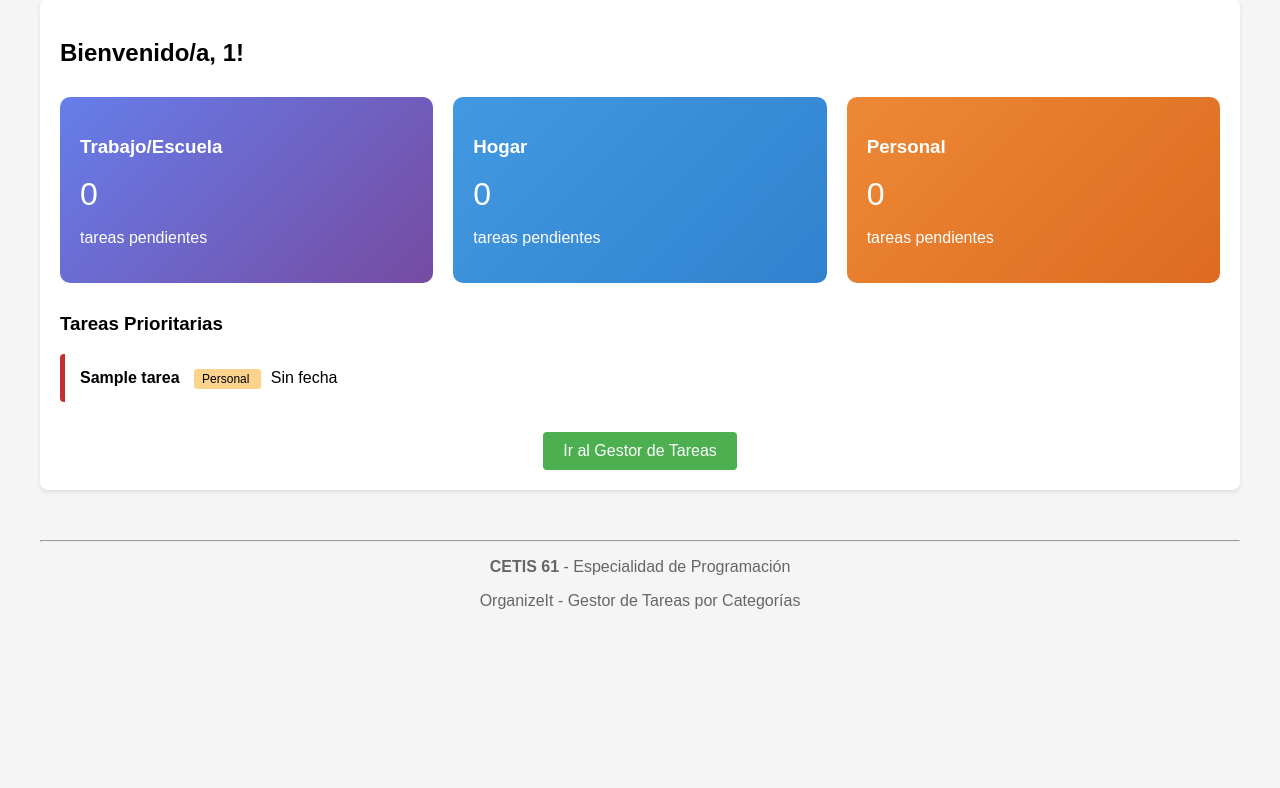
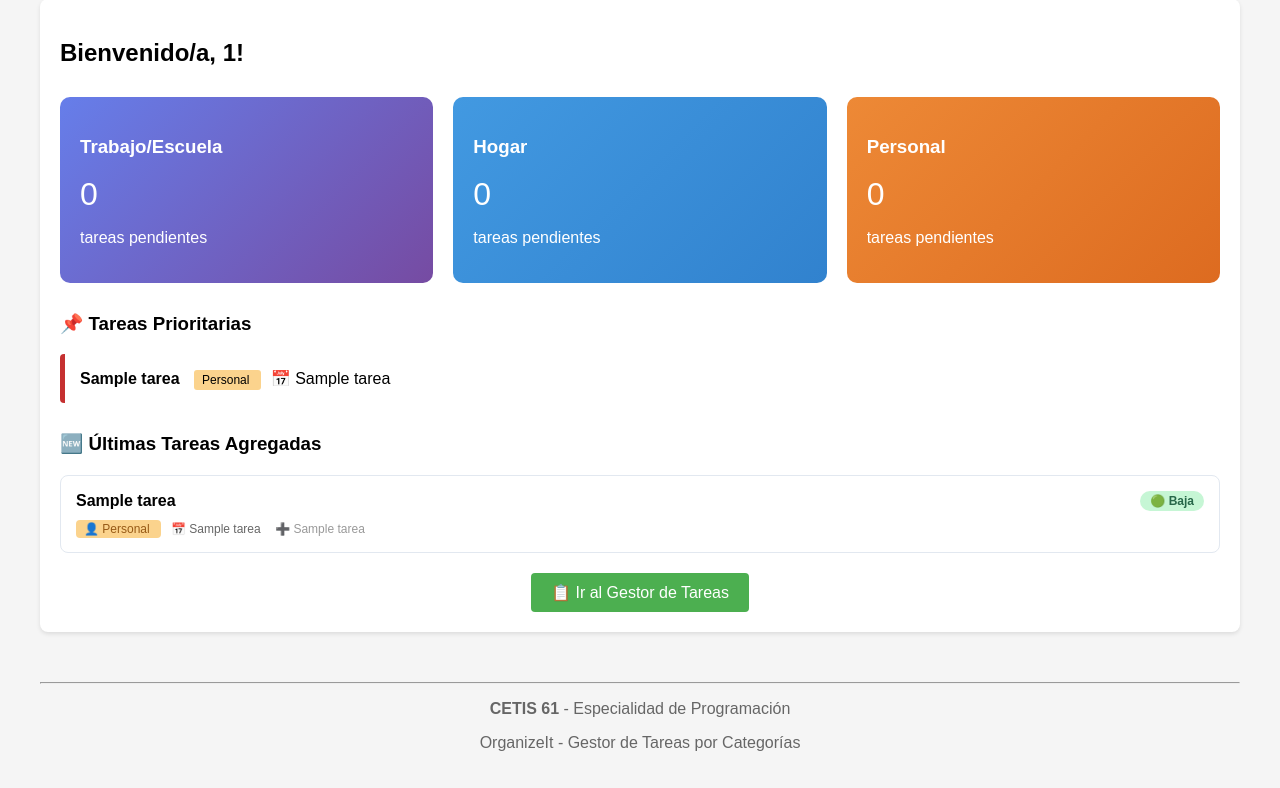
Before and after one commit to OmarOrtVal/Organizeit, a Flask app: template templates/index.html in a window 1280 px wide. Shown: the part 206-994 px from the top of the page. Before the commit the page ends 815 px from the top, so only its background shows below. Run offline with Flask 3, Linux system fonts and the light colour scheme; a user stored in the database is signed in; the template is opened without the code that fills it: most values are stand-ins (such as "Sample title", 1, 10 or a date in 2020); some libraries are stand-ins or nearby versions.

Commit message:
Update index.html

```diff
--- a/templates/index.html
+++ b/templates/index.html
@@ -36,7 +36,7 @@
     </div>
 
     {% if tareas_prioritarias %}
-        <h3>Tareas Prioritarias</h3>
+        <h3>📌 Tareas Prioritarias</h3>
         {% for tarea in tareas_prioritarias %}
             <div style="background-color: white; border-left: 5px solid #c53030; padding: 15px; margin-bottom: 10px; border-radius: 4px;">
                 <strong>{{ tarea[1] }}</strong>
@@ -46,14 +46,64 @@
                     {% elif tarea[2] == 'hogar' %}Hogar
                     {% else %}Personal{% endif %}
                 </span>
-                <span style="margin-left: 10px;">{{ tarea[4] if tarea[4] else 'Sin fecha' }}</span>
+                <span style="margin-left: 10px;">📅 {{ tarea[4] }}</span>
+
+                {% if tarea[7] %}
+                    <div style="margin-top: 10px;">
+                        <img src="{{ tarea[7] }}" alt="Imagen tarea"
+                             style="max-width: 100%; max-height: 150px; border-radius: 8px;">
+                    </div>
+                {% endif %}
             </div>
         {% endfor %}
     {% endif %}
 
-    <div style="text-align: center; margin-top: 30px;">
+    <!-- Mostrar últimas tareas agregadas -->
+    {% if ultimas_tareas %}
+        <h3 style="margin-top: 30px;">🆕 Últimas Tareas Agregadas</h3>
+        <div style="display: grid; gap: 15px; margin: 20px 0;">
+            {% for tarea in ultimas_tareas %}
+                <div style="background-color: white; padding: 15px; border-radius: 8px; border: 1px solid #e2e8f0;">
+                    <div style="display: flex; justify-content: space-between; align-items: center;">
+                        <strong style="font-size: 16px;">{{ tarea[1] }}</strong>
+                        <span style="padding: 3px 10px; border-radius: 20px; font-size: 12px; font-weight: bold;
+                                    {% if tarea[3] == 'alta' %}background-color: #fed7d7; color: #c53030;
+                                    {% elif tarea[3] == 'media' %}background-color: #fefcbf; color: #975a16;
+                                    {% else %}background-color: #c6f6d5; color: #276749;{% endif %}">
+                            {% if tarea[3] == 'alta' %}🔴 Alta
+                            {% elif tarea[3] == 'media' %}🟡 Media
+                            {% else %}🟢 Baja{% endif %}
+                        </span>
+                    </div>
+
+                    <div style="margin-top: 8px;">
+                        <span style="padding: 2px 8px; border-radius: 4px; font-size: 12px;
+                                    {% if tarea[2] == 'trabajo' %}background-color: #e9d8fd; color: #553c9a;
+                                    {% elif tarea[2] == 'hogar' %}background-color: #bee3f8; color: #2c5282;
+                                    {% else %}background-color: #fbd38d; color: #975a16;{% endif %}">
+                            {% if tarea[2] == 'trabajo' %}💼 Trabajo/Escuela
+                            {% elif tarea[2] == 'hogar' %}🏠 Hogar
+                            {% else %}👤 Personal{% endif %}
+                        </span>
+                        <span style="margin-left: 10px; color: #666; font-size: 12px;">📅 {{ tarea[4] }}</span>
+                        <span style="margin-left: 10px; color: #999; font-size: 12px;">➕ {{ tarea[5] }}</span>
+                    </div>
+
+                    {% if tarea[7] %}
+                        <div style="margin-top: 10px;">
+                            <img src="{{ tarea[7] }}" alt="Imagen tarea"
+                                 style="max-width: 100%; max-height: 150px; border-radius: 8px; cursor: pointer;"
+                                 onclick="window.open(this.src, '_blank')">
+                        </div>
+                    {% endif %}
+                </div>
+            {% endfor %}
+        </div>
+    {% endif %}
+
+    <div style="text-align: center; margin-top: 20px;">
         <a href="/editar">
-            <button>Ir al Gestor de Tareas</button>
+            <button>📋 Ir al Gestor de Tareas</button>
         </a>
     </div>
 
@@ -67,6 +117,7 @@
         <li>Categorizar por prioridad y tipo</li>
         <li>Establecer fechas límite</li>
         <li>Ver progreso de tus actividades</li>
+        <li>📸 Adjuntar imágenes a tus tareas</li>
     </ul>
 
     <br>
```
